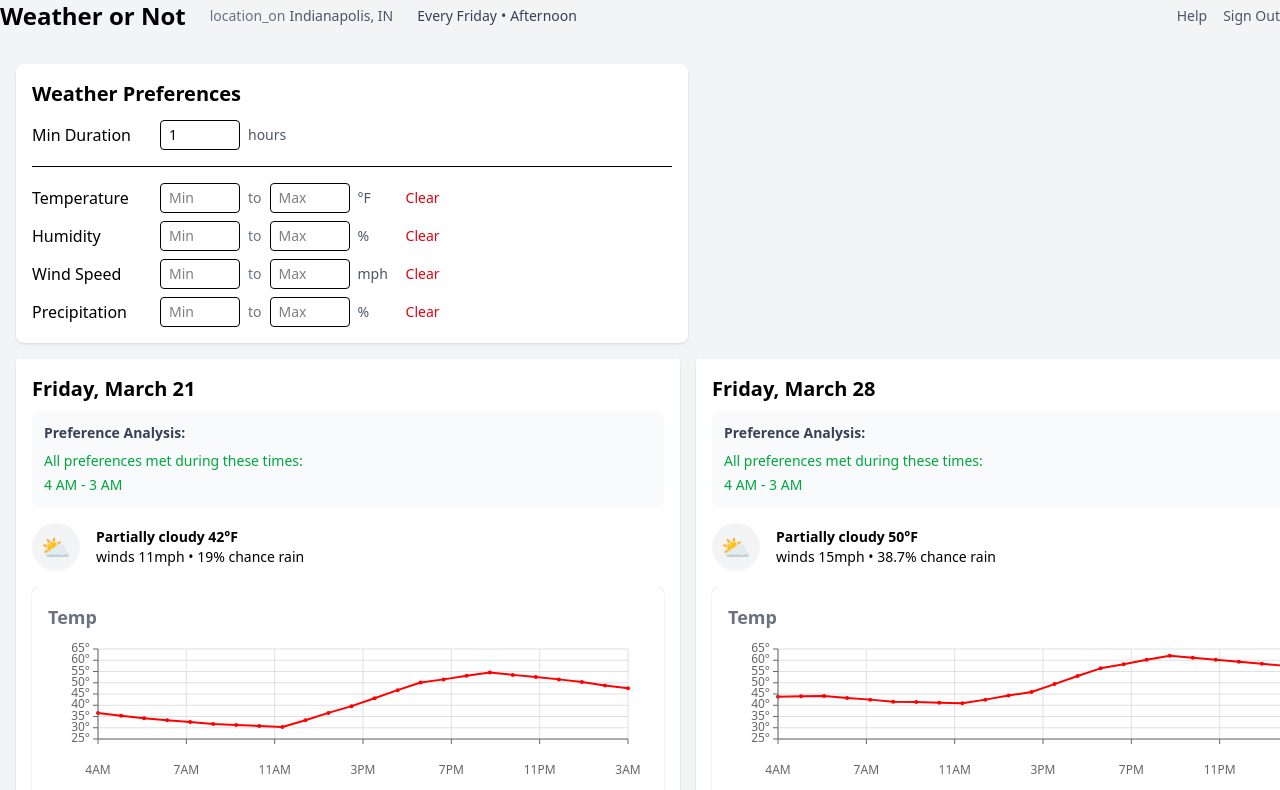
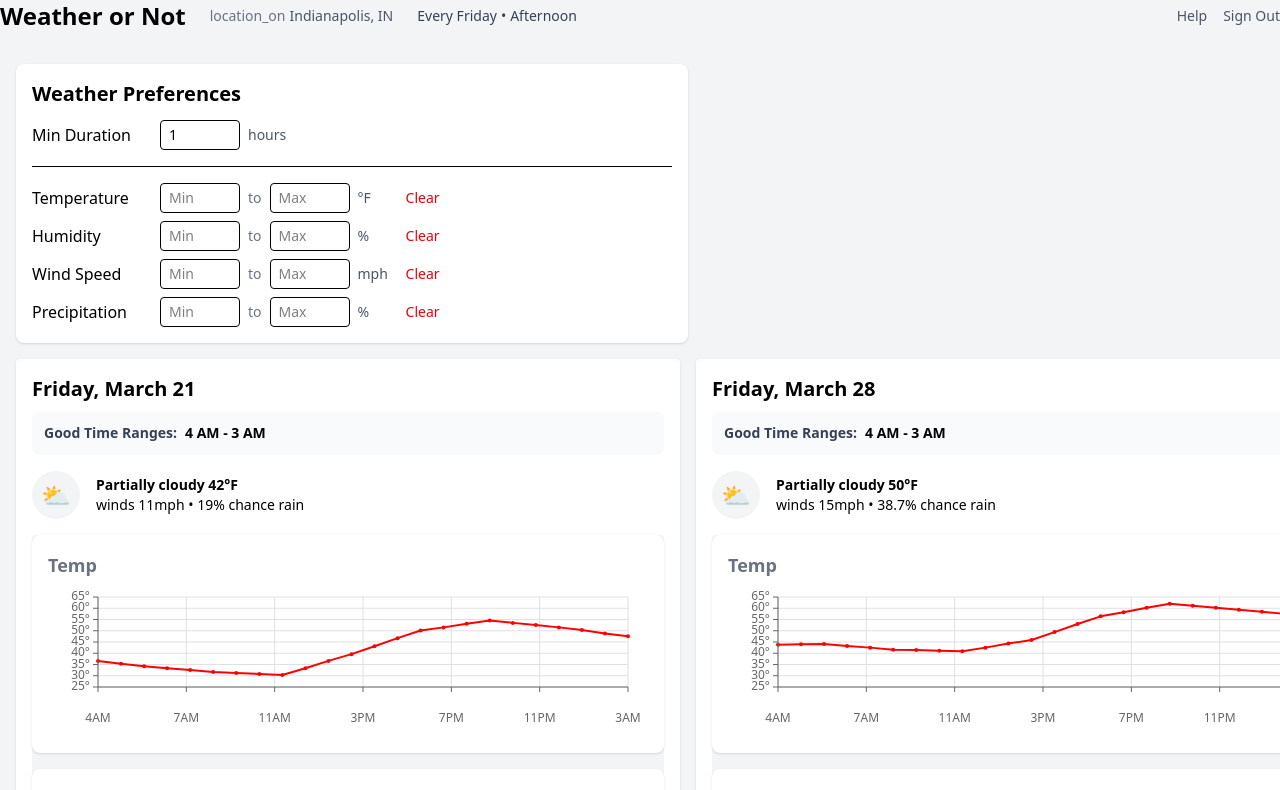
Before and after one commit to byronwall/weather-helper, a React (Vite) app: page / in a window 1280 px wide. Shown: the top 790 px of the page. Built offline with nearby package versions, Linux system fonts and the light colour scheme.

Commit message:
Refactor WeatherCard component: update preference analysis display to show good time ranges first, improve layout, and enhance violation reporting.

```diff
--- a/src/WeatherCard.tsx
+++ b/src/WeatherCard.tsx
@@ -74,29 +74,40 @@ export function WeatherCard({
       </h2>
 
       {/* Preference Summary */}
-      <div className="mb-4 p-3 bg-gray-50 rounded-lg">
-        <h3 className="text-sm font-semibold text-gray-700 mb-2">
-          Preference Analysis:
+      <div className="mb-4 p-3 bg-gray-50 rounded-lg space-y-2">
+        <div className="flex items-center gap-2">
+          <h3 className="text-sm font-semibold text-gray-700">
+            Good Time Ranges:
           </h3>
-        <div className="space-y-2">
+          {/* Show valid time ranges if any exist */}
+          {preferenceAnalysis.validTimeRanges.length > 0 ? (
+            <div className="flex gap-2">
+              {preferenceAnalysis.validTimeRanges.map((range, idx) => (
+                <span key={idx} className="text-sm font-bold">
+                  {range}
+                </span>
+              ))}
+            </div>
+          ) : (
+            <p className="text-sm">No viable time slots found.</p>
+          )}
+        </div>
+
         {/* Show violations if any exist */}
         {preferenceAnalysis.violations.length > 0 && (
-            <div>
           <p className="text-sm text-red-600">
+            Violations:{" "}
             {Array.from(
               new Set(preferenceAnalysis.violations.map((v) => v.field))
             )
               .map((field) => {
-                    const fieldViolations =
-                      preferenceAnalysis.violations.filter(
+                const fieldViolations = preferenceAnalysis.violations.filter(
                   (v) => v.field === field
                 );
                 const worstViolation = fieldViolations.reduce(
                   (worst, current) => {
                     const worstDiff = Math.abs(worst.value - worst.limit);
-                        const currentDiff = Math.abs(
-                          current.value - current.limit
-                        );
+                    const currentDiff = Math.abs(current.value - current.limit);
                     return currentDiff > worstDiff ? current : worst;
                   }
                 );
@@ -108,25 +119,7 @@ export function WeatherCard({
               })
               .join(" • ")}
           </p>
-            </div>
         )}
-
-          {/* Show valid time ranges if any exist */}
-          {preferenceAnalysis.validTimeRanges.length > 0 ? (
-            <div className="space-y-1">
-              <p className="text-sm text-green-600">
-                All preferences met during these times:
-              </p>
-              {preferenceAnalysis.validTimeRanges.map((range, idx) => (
-                <div key={idx} className="text-sm text-green-600">
-                  {range}
-                </div>
-              ))}
-            </div>
-          ) : (
-            <p className="text-sm text-gray-600">No viable time slots found.</p>
-          )}
-        </div>
       </div>
 
       {/* Weather summary row */}
```
Lines whose indentation alone changed are shown as unchanged.
